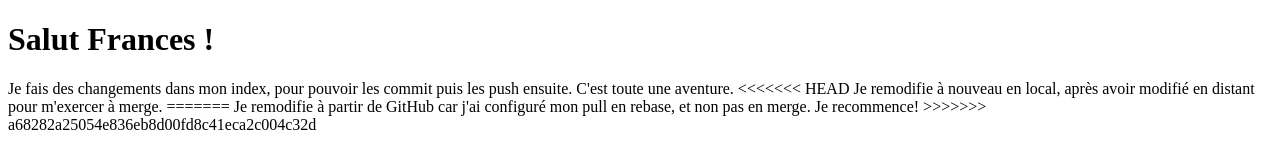
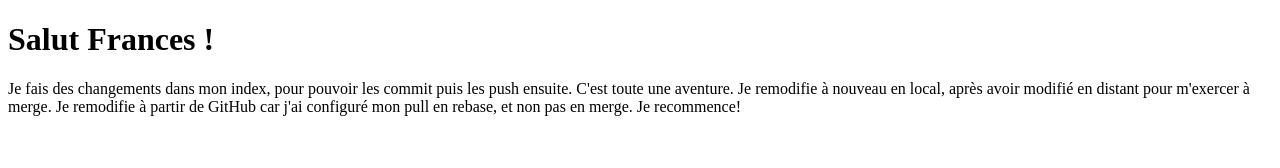
Before and after one commit to CamillePressense/camillef.github.io, a plain HTML site: page index.html in a window 1280 px wide. Drawn offline with Linux system fonts and the light colour scheme.

Commit message:
deleting unnecessary lines

```diff
--- a/index.html
+++ b/index.html
@@ -7,11 +7,8 @@
 <body>
     Je fais des changements dans mon index, pour pouvoir les commit puis les push ensuite. C'est toute une aventure.
 
-<<<<<<< HEAD
     Je remodifie à nouveau en local, après avoir modifié en distant pour m'exercer à merge.
 
-=======
     Je remodifie à partir de GitHub car j'ai configuré mon pull en rebase, et non pas en merge. Je recommence!
 
->>>>>>> a68282a25054e836eb8d00fd8c41eca2c004c32d
 </body>
```
